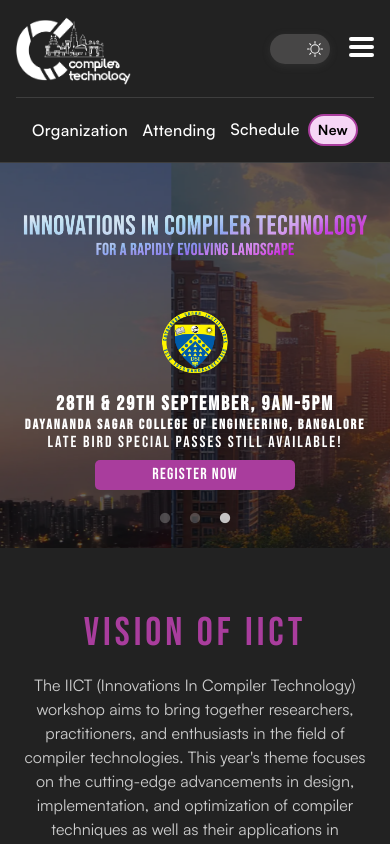
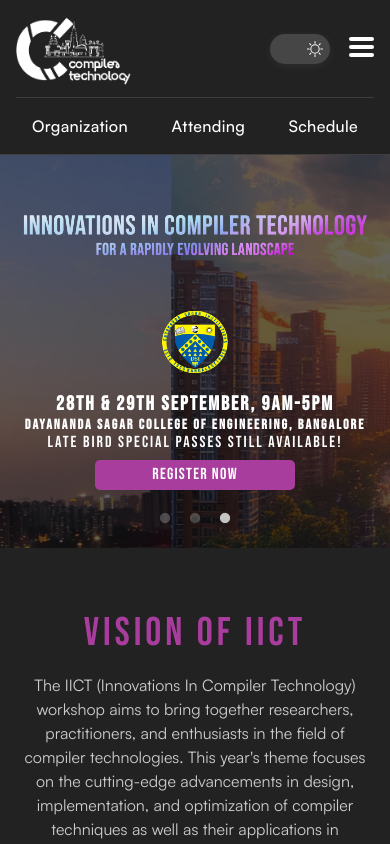
Before and after one commit to compilertech/compilertech-fe, a React (Vite) app: page / in a window 390 px wide. Shown: the top 844 px of the page. Built offline with nearby package versions, Linux system fonts and the light colour scheme.

Commit message:
Minor  mobile view fixes

```diff
--- a/src/components/Header.tsx
+++ b/src/components/Header.tsx
@@ -99,7 +99,7 @@ const HeaderBox = styled.header`
   display: flex;
   flex-direction: column;
   align-items: center;
-  z-index: 1001;
+  z-index: 100;
   background: ${({ theme }) => theme.body};
   border-bottom: 1px solid ${({ theme }) => theme.imageborder};
   height: fit-content;
--- a/src/components/HeaderOptions.tsx
+++ b/src/components/HeaderOptions.tsx
@@ -70,9 +70,9 @@ function HeaderOptions() {
           >
             {option}
             {option === "Schedule" && (
-              <span style={{ display: "inline-block", marginLeft: "8px" }}>
+              <PillContainer>
                 <Pill position="inherit">New</Pill>
-              </span>
+              </PillContainer>
             )}
           </OptionText>
         ))}
@@ -82,3 +82,11 @@ function HeaderOptions() {
 }
 
 export default HeaderOptions;
+
+const PillContainer = styled.span`
+  display: inline-block;
+  margin-left: 8px;
+  @media (max-width: ${MOBILE_BREAKPOINT}) {
+    display: none;
+  }
+`;
--- a/src/components/HomePage/CallForProposals.tsx
+++ b/src/components/HomePage/CallForProposals.tsx
@@ -1,6 +1,5 @@
 import styled from "styled-components";
 import { MOBILE_BREAKPOINT, TABLET_BREAKPOINT } from "../../styles/GlobalStyle";
-// import { Button } from "../shared/Button";
 import InterestCard from "./Interests/InterestCard";
 
 function CallForProposals() {
@@ -24,10 +23,6 @@ function CallForProposals() {
     },
   ];
 
-  // const handleCallForProposalClick = () => {
-  //   window.open("https://easychair.org/conferences/?conf=compilertech2024");
-  // };
-
   return (
     <Section id="call-for-proposals">
       <TextWrapper>
@@ -47,10 +42,6 @@ function CallForProposals() {
         </Description>
       </TextWrapper>
       <CardGroupContainerColumn style={{ marginTop: "24px" }}>
-        {/* <InterestCard
-          title="About the proposals:"
-          description="Proposals should provide sufficient information for the review committee to be able to judge the quality of the submission. Proposals can be submitted under the form of an abstract(for example https://llvm.org/devmtg/2023-02-25/), full paper, or slides. Accepted presentations must be presented in-person. The presentations and recordings may be publicly available in future."
-        /> */}
         <CardGroupContainerRow>
           {data.map((element) => {
             return (
@@ -58,11 +49,6 @@ function CallForProposals() {
             );
           })}
         </CardGroupContainerRow>
-        {/* <ButtonContainer>
-          <Button onClick={handleCallForProposalClick}>
-            Abstract Submission Link
-          </Button>
-        </ButtonContainer> */}
       </CardGroupContainerColumn>
     </Section>
   );
@@ -123,16 +109,6 @@ const Description = styled.p`
   }
 `;
 
-const ButtonContainer = styled.div`
-  display: flex;
-  flex-direction: column;
-  align-items: center;
-  justify-content: center;
-  @media (min-width: ${TABLET_BREAKPOINT}) {
-    flex-direction: row;
-  }
-`;
-
 const CardGroupContainerRow = styled.div`
   display: grid;
   grid-template-columns: repeat(2, 1fr);
--- a/src/components/shared/RegisterModal.tsx
+++ b/src/components/shared/RegisterModal.tsx
@@ -142,15 +142,13 @@ const RegisterModal: React.FC<RegisterModalProps> = ({ onClose, hidden }) => {
             </div>
           </div>
           <Deadline>
-            <p style={{ paddingBottom: "15px" }}>Late Bird Special</p>
             <div
               style={{
                 borderTop: "1px solid gray",
-                paddingBottom: "10px",
+                paddingBottom: "12px",
+                marginTop: "10px",
               }}
             ></div>
-            {/* <span>September 15</span>{" "} */}
-            {/* <a href="https://time.is/Anywhere_on_Earth">(AoE)</a> */}
           </Deadline>
           <div
             style={{
@@ -160,6 +158,7 @@ const RegisterModal: React.FC<RegisterModalProps> = ({ onClose, hidden }) => {
               width: "100%",
               justifyContent: "space-between",
               alignItems: "center",
+              color: "black",
             }}
           >
             <h3
```
